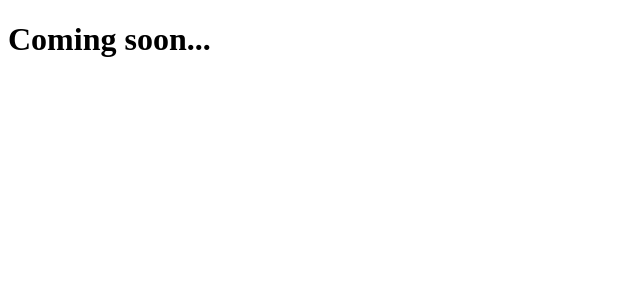
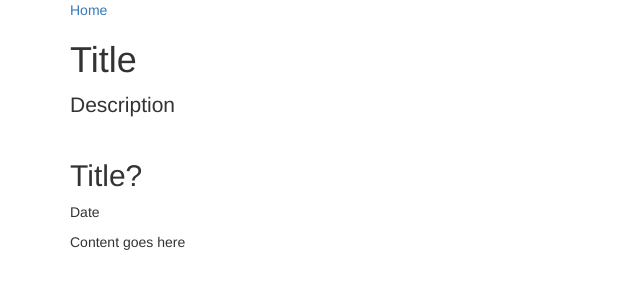
Before and after one commit to dgritsko/coop_commander, a plain HTML site: page story.html in a window 1280 px wide. Shown: the whole page, without its empty margins (0-640 px from the left). Drawn offline with nearby package versions, Linux system fonts and the light colour scheme.

Commit message:
Adding skeleton for story.html

```diff
--- a/story.html
+++ b/story.html
@@ -13,11 +13,44 @@
 
     gtag('config', 'UA-1628412-5');
     </script>
+    <!-- Latest compiled and minified CSS -->
+    <link rel="stylesheet" href="https://maxcdn.bootstrapcdn.com/bootstrap/3.3.7/css/bootstrap.min.css" integrity="sha384-BVYiiSIFeK1dGmJRAkycuHAHRg32OmUcww7on3RYdg4Va+PmSTsz/K68vbdEjh4u" crossorigin="anonymous">
 
+    <!-- Optional theme -->
+    <link rel="stylesheet" href="https://maxcdn.bootstrapcdn.com/bootstrap/3.3.7/css/bootstrap-theme.min.css" integrity="sha384-rHyoN1iRsVXV4nD0JutlnGaslCJuC7uwjduW9SVrLvRYooPp2bWYgmgJQIXwl/Sp" crossorigin="anonymous">
+
+    <!-- Latest compiled and minified JavaScript -->
+    <script src="https://maxcdn.bootstrapcdn.com/bootstrap/3.3.7/js/bootstrap.min.js" integrity="sha384-Tc5IQib027qvyjSMfHjOMaLkfuWVxZxUPnCJA7l2mCWNIpG9mGCD8wGNIcPD7Txa" crossorigin="anonymous"></script>
 </head>
 <body>
 
-<h1>Coming soon...</h1>
+        <div class="blog-masthead">
+          <div class="container">
+            <nav class="blog-nav">
+              <a class="blog-nav-item active" href="index.html">Home</a>
+            </nav>
+          </div>
+        </div>
 
-</body>
+        <div class="container">
+
+          <div class="blog-header">
+            <h1 class="blog-title">Title</h1>
+            <p class="lead blog-description">Description</p>
+          </div>
+
+          <div class="row">
+
+            <div class="col-sm-8 blog-main">
+
+              <div class="blog-post">
+                <h2 class="blog-post-title">Title?</h2>
+                <p class="blog-post-meta">Date</p>
+
+                <p>Content goes here</p>
+              </div><!-- /.blog-post -->
+            </div>
+          </div>
+        </div>
+      </body>
 </html>
```
